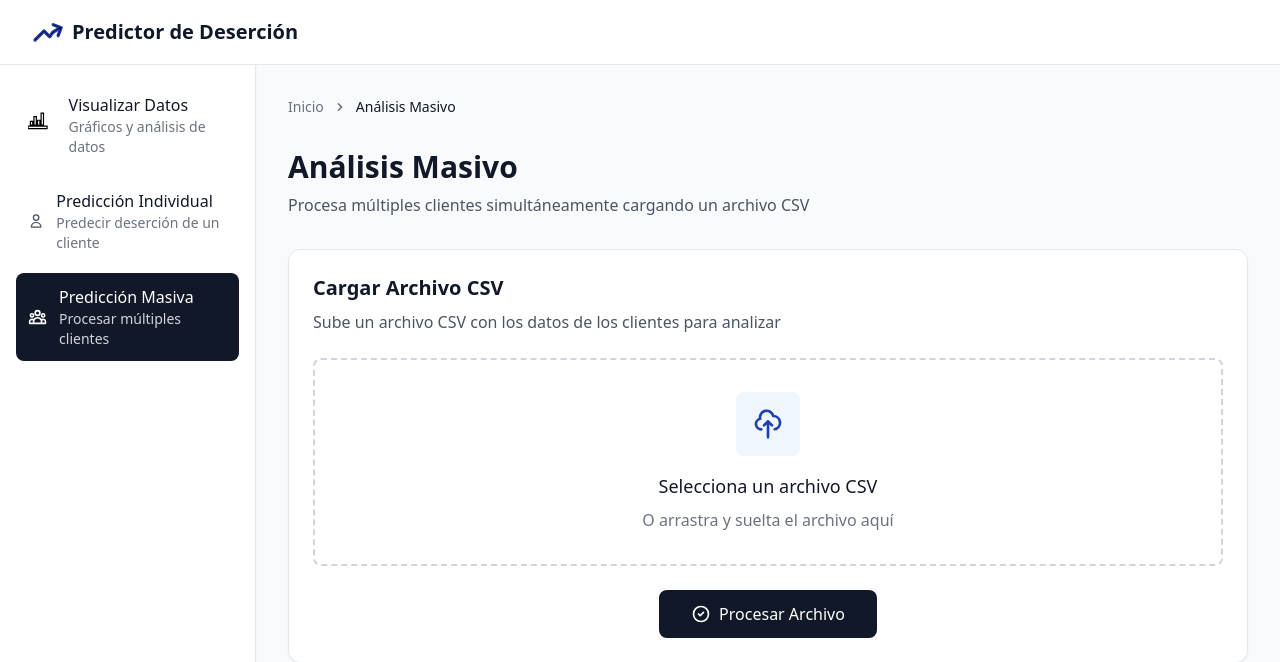
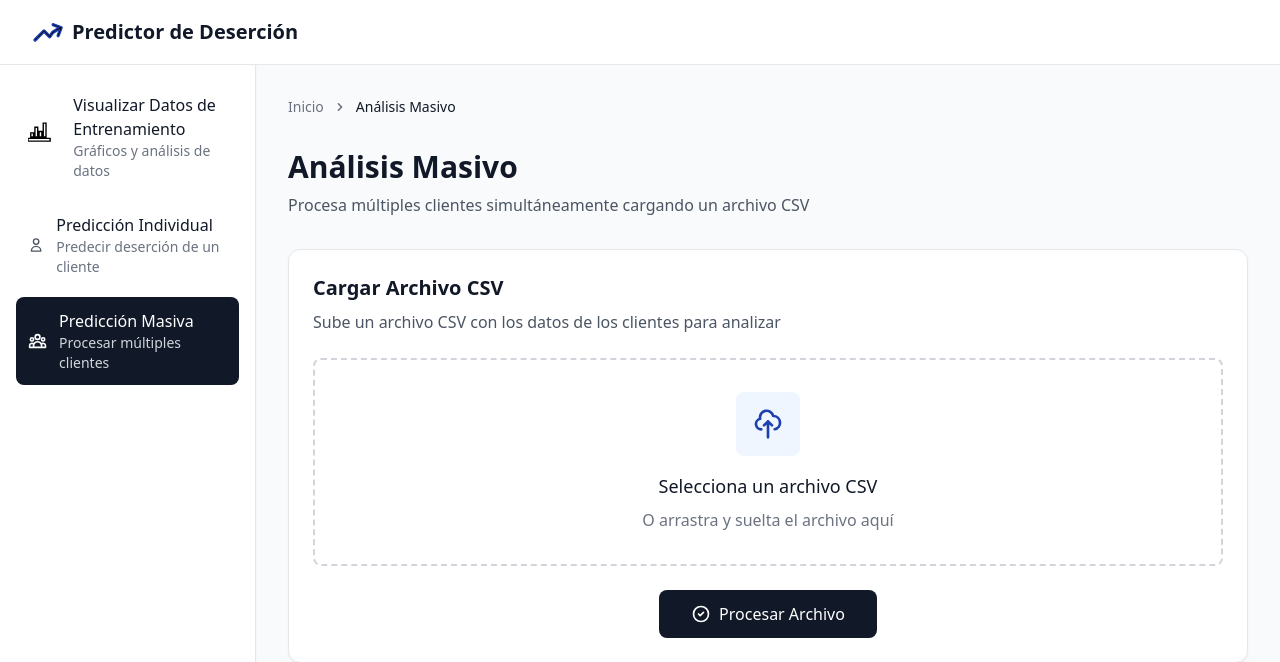
Before and after one commit to rolando2012/WebRegresionLogistica, a Flask app: page /analisis-masivo in a window 1280 px wide. Shown: the top 662 px of the page. Run offline with Flask 3, Linux system fonts and the light colour scheme; some libraries are stand-ins or nearby versions.

Commit message:
Actualizar texto de visualización de datos a "Visualizar Datos de Entrenamiento" y ajustar tamaño de íconos en varias plantillas

```diff
--- a/app/templates/main/analisis_masivo.html
+++ b/app/templates/main/analisis_masivo.html
@@ -10,11 +10,11 @@
             <!-- Visualizar Datos -->
             <a href="{{ url_for('main.visualizar_datos') }}" class="block p-3 rounded-lg hover:bg-gray-100 transition-colors">
                 <div class="flex items-center space-x-3">
-                    <svg class="w-8 h-8" fill="none" stroke="currentColor" viewBox="0 0 24 24">
+                    <svg class="w-14 h-14" fill="none" stroke="currentColor" viewBox="0 0 24 24">
                         <path d="M0 13h16v2h-16zM2 9h2v3h-2zM5 5h2v7h-2zM8 8h2v4h-2zM11 2h2v10h-2z"></path>
                     </svg>
                     <div>
-                        <div class="font-medium text-gray-900">Visualizar Datos</div>
+                        <div class="font-medium text-gray-900">Visualizar Datos de Entrenamiento</div>
                         <div class="text-sm text-gray-500">Gráficos y análisis de datos</div>
                     </div>
                 </div>
--- a/app/templates/main/index.html
+++ b/app/templates/main/index.html
@@ -32,7 +32,7 @@
                      <path d="M0 13h16v2h-16zM2 9h2v3h-2zM5 5h2v7h-2zM8 8h2v4h-2zM11 2h2v10h-2z"></path>
                 </svg>
             </div>
-            <h3 class="text-xl font-semibold text-gray-900 mb-3">Visualizar Datos</h3>
+            <h3 class="text-xl font-semibold text-gray-900 mb-3">Visualizar Datos de Entrenamiento</h3>
             <p class="text-gray-600">
                 Explora gráficos interactivos, correlaciones y métricas del modelo
             </p>
--- a/app/templates/main/prediccion_individual.html
+++ b/app/templates/main/prediccion_individual.html
@@ -9,11 +9,11 @@
             <!-- Visualizar Datos -->
             <a href="{{ url_for('main.visualizar_datos') }}" class="block p-3 rounded-lg hover:bg-gray-100 transition-colors">
                 <div class="flex items-center space-x-3">
-                    <svg class="w-8 h-8" fill="none" stroke="currentColor" viewBox="0 0 24 24">
+                    <svg class="w-14 h-14" fill="none" stroke="currentColor" viewBox="0 0 24 24">
                         <path d="M0 13h16v2h-16zM2 9h2v3h-2zM5 5h2v7h-2zM8 8h2v4h-2zM11 2h2v10h-2z"></path>
                     </svg>
                     <div>
-                        <div class="font-medium text-gray-900">Visualizar Datos</div>
+                        <div class="font-medium text-gray-900">Visualizar Datos de Entrenamiento</div>
                         <div class="text-sm text-gray-500">Gráficos y análisis de datos</div>
                     </div>
                 </div>
--- a/app/templates/main/visualizar_datos.html
+++ b/app/templates/main/visualizar_datos.html
@@ -10,11 +10,11 @@
             <!-- Visualizar Datos - Activo -->
             <div class="bg-gray-900 text-white rounded-lg p-3">
                 <div class="flex items-center space-x-3">
-                    <svg class="w-8 h-8" fill="none" stroke="currentColor" viewBox="0 0 24 24">
+                    <svg class="w-14 h-14" fill="none" stroke="currentColor" viewBox="0 0 24 24">
                         <path d="M0 13h16v2h-16zM2 9h2v3h-2zM5 5h2v7h-2zM8 8h2v4h-2zM11 2h2v10h-2z"></path>
                     </svg>
                     <div>
-                        <div class="font-medium">Visualizar Datos</div>
+                        <div class="font-medium">Visualizar Datos de Entrenamiento</div>
                         <div class="text-sm text-gray-300">Gráficos y análisis de datos</div>
                     </div>
                 </div>
```
